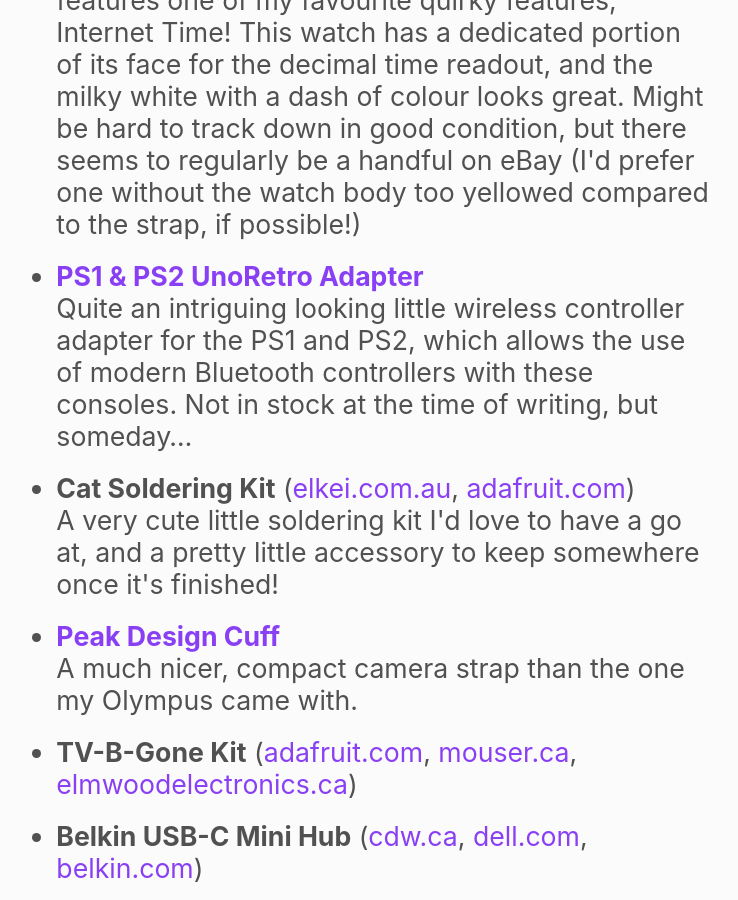
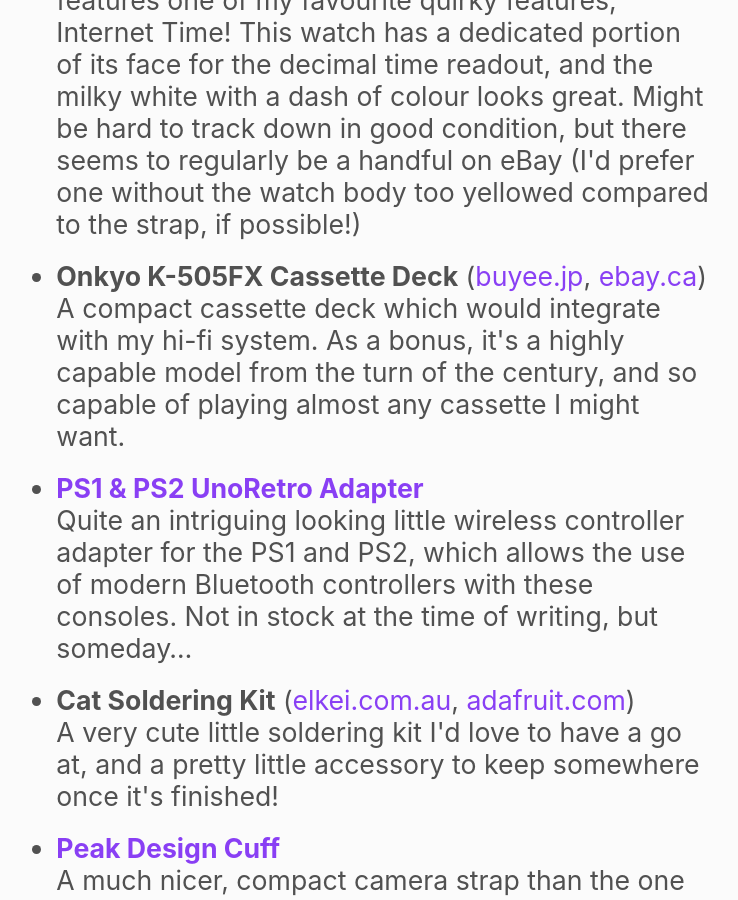
Before and after one commit to ticky/wishlist, a Jekyll site: the page built from index.md, in a window 1280 px wide and 900 px high, scrolled down 1094 px. Shown: the whole window, without its empty margins (277-1015 px from the left). Built offline with Jekyll 4.4.1, drawn with Linux system fonts in a browser that asks for light colours; our own code applies the rules of GitHub Pages for plain Markdown files.

Commit message:
Update wishlist.yml

```diff
--- a/_data/wishlist.yml
+++ b/_data/wishlist.yml
@@ -28,6 +28,13 @@
       This watch has a dedicated portion of its face for the decimal time readout, and the milky white with a dash of colour looks great.
       Might be hard to track down in good condition, but there seems to regularly be a handful on eBay
       (I'd prefer one without the watch body too yellowed compared to the strap, if possible!)
+
+  - name: Onkyo K-505FX Cassette Deck
+    link:
+      - "https://buyee.jp/item/search/query/onkyo%20505fx/"
+      - "https://www.ebay.ca/sch/i.html?_nkw=Onkyo+505FX"
+    notes: |
+      A compact cassette deck which would integrate with my hi-fi system. As a bonus, it's a highly capable model from the turn of the century, and so capable of playing almost any cassette I might want.
 
   - name: PS1 & PS2 UnoRetro Adapter
     link: "https://www.willsconsolemodifications.co.uk/index.php?route=product/product&path=59_67&product_id=52"
```
